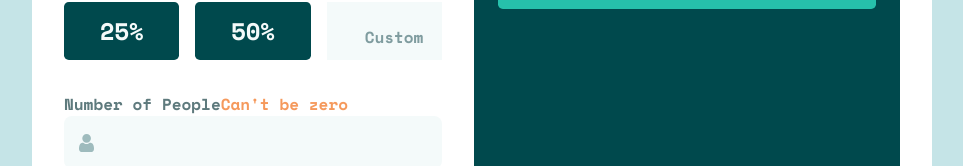
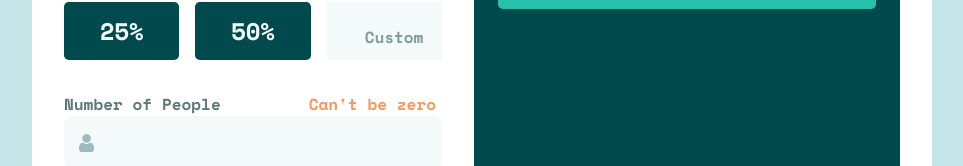
Before and after one commit to ebuka-nwabueze/splitter, a React (Create React App) app: page / in a window 1280 px wide. Shown: the part 395-561 px from the top of the page, without its empty margins (158-1121 px from the left). Built offline with nearby package versions, Linux system fonts and the light colour scheme.

Commit message:
added error css

```diff
--- a/src/App.tsx
+++ b/src/App.tsx
@@ -117,7 +117,7 @@ function App() {
 
             <div className="form-group">
               <label htmlFor="bill">Number of People</label>
-              <p className="input-error">Can't be zero</p>
+              <span className="input-error">Can't be zero</span>
               <span className="people"></span>
                 <input
                   type="number"
--- a/src/index.css
+++ b/src/index.css
@@ -137,6 +137,7 @@ body {
   color: var(--error);
   display: inline-block;
   text-align: right;
+  margin-left: 2.4rem;
 }
 
 .form-input_percent {
@@ -157,7 +158,7 @@ body {
 
 .tip-percentage-custom {
   border: 1px solid var(--grayish-cyan-lighter);
-  outline-style: none;
+  outline-color: var(--cyan-strong);
   font: inherit;
   text-align: right;
   background-color: var(--grayish-cyan-lighter);
@@ -247,4 +248,7 @@ body {
     justify-items: flex-end;
     align-self: end;
   } */
+  .input-error{
+    margin-left: 5.5rem;
+  }
 }
```
